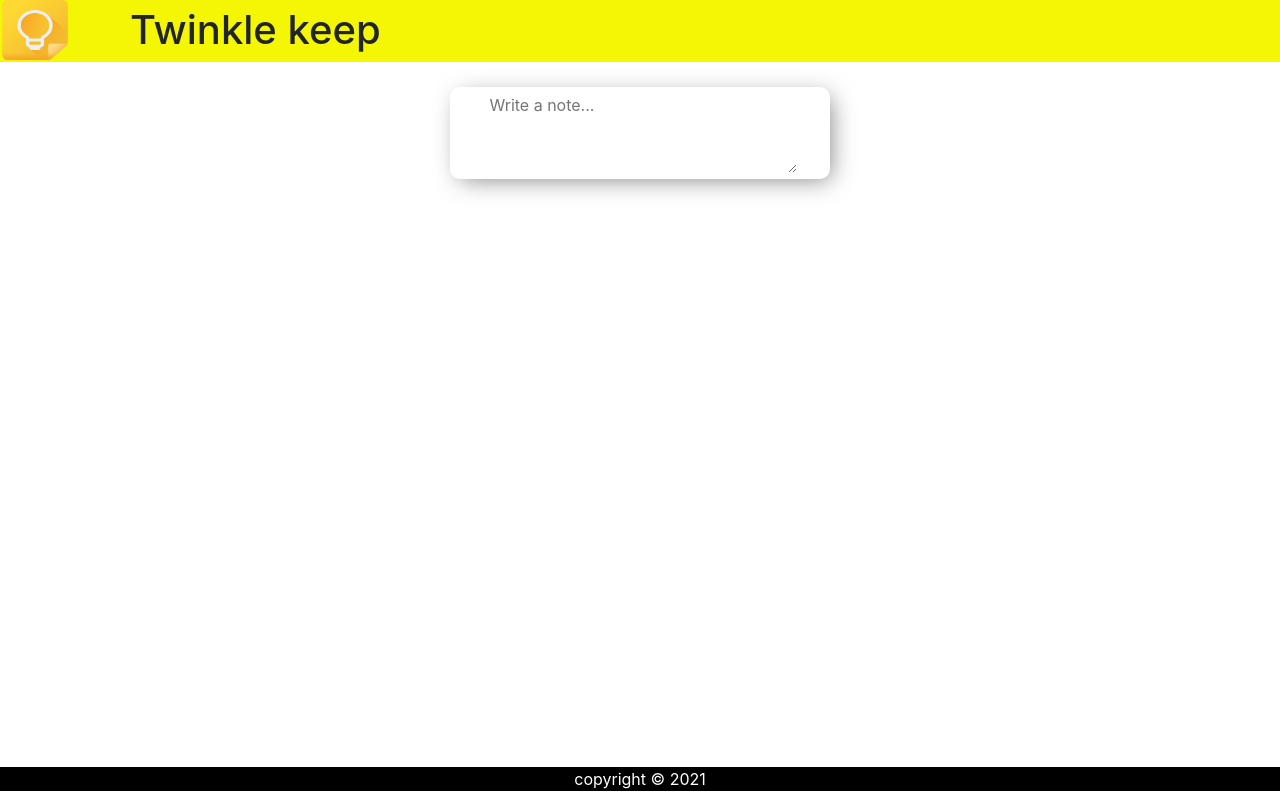
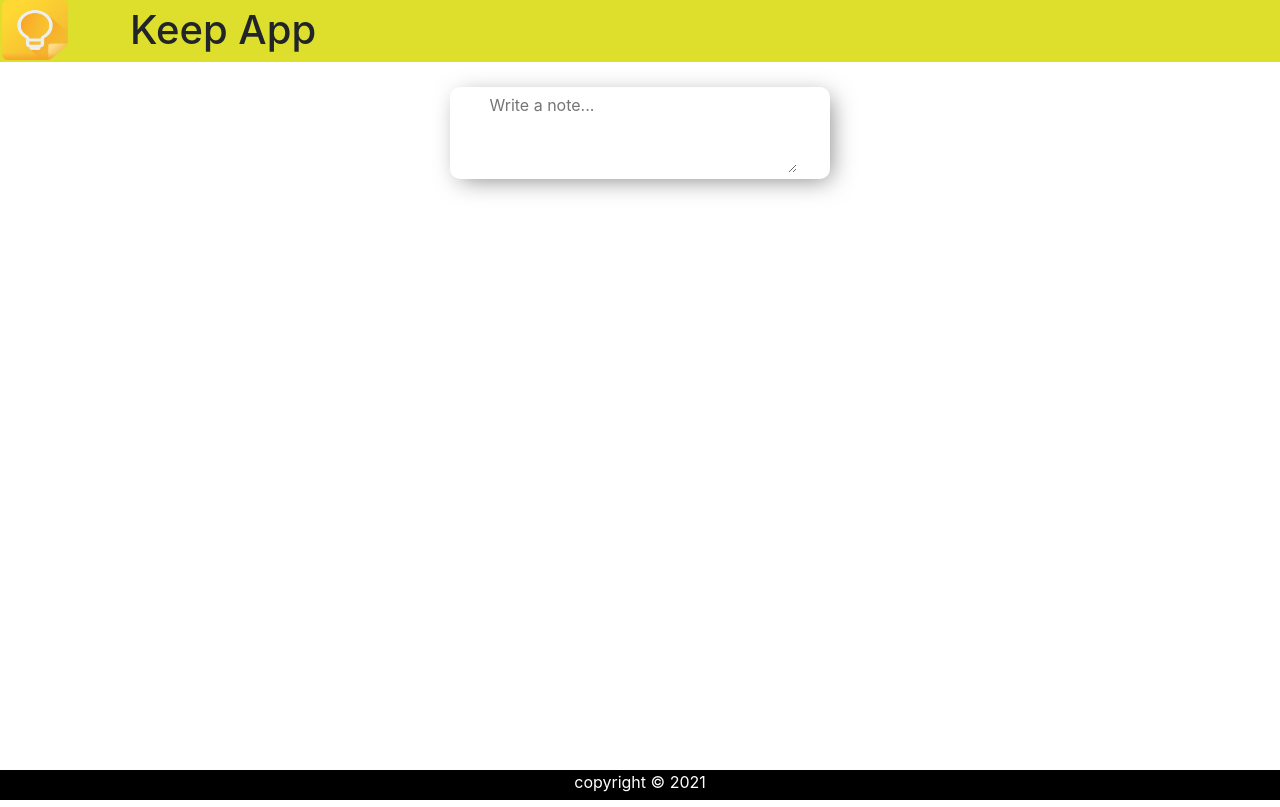
Before and after one commit to Twinkle1401/Keep-website, a React (Create React App) app: page / in a window 1280 px wide. Built offline with nearby package versions, Linux system fonts and the light colour scheme.

Commit message:
footer css changed

```diff
--- a/src/Header.jsx
+++ b/src/Header.jsx
@@ -5,7 +5,7 @@ const Header =() => {
     return <>
     <div className='header'>
         <img src={Logo} alt='logo' width="70" height="60"/>
-        <h1> Twinkle keep </h1>
+        <h1> Keep App </h1>
     </div>
      </>;
 }
--- a/src/index.css
+++ b/src/index.css
@@ -9,7 +9,7 @@ body {
 .header{
   display: flex;
   flex-direction: row;
-  background-color: rgb(244 246 5);
+  background-color: rgb(221 223 44);
 
 }
 
@@ -20,10 +20,18 @@ h1{
 }
 
 footer{
-  margin-top: 44%;
+  margin-top: 0%;
   background-color: black;
   color: white;
   text-align: center;
+  position:fixed;
+  width:100%;
+  bottom:0;
+  height:30px;
+  padding:10px 0 0 0;
+  display:flex;
+  justify-content: center;
+  align-items: center;
 }
 
 form{
@@ -76,6 +84,7 @@ textarea{
 }
 
 .note{
+  display: inline-block;
   margin: 40px;
   width: 260px;
   box-shadow: 5px 5px 25px -5px rgba(0,0,0,0.5);
```
